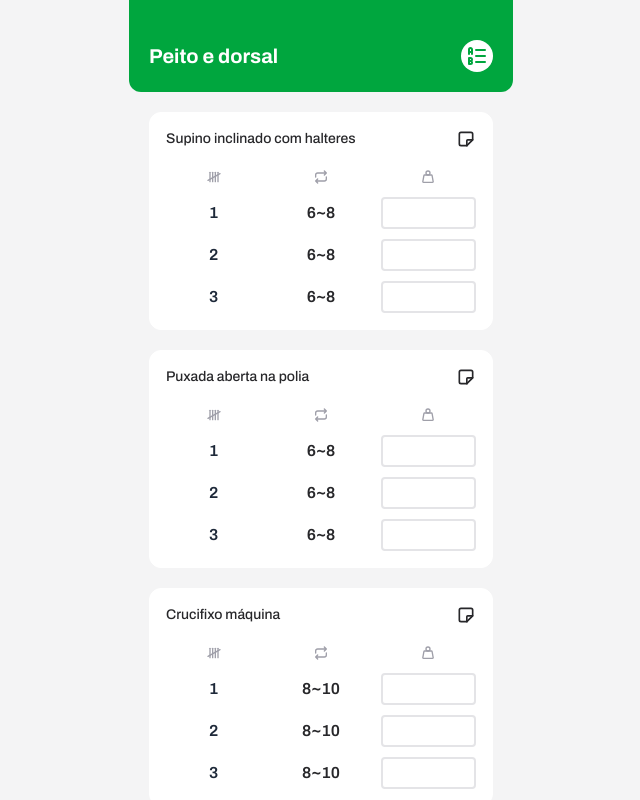
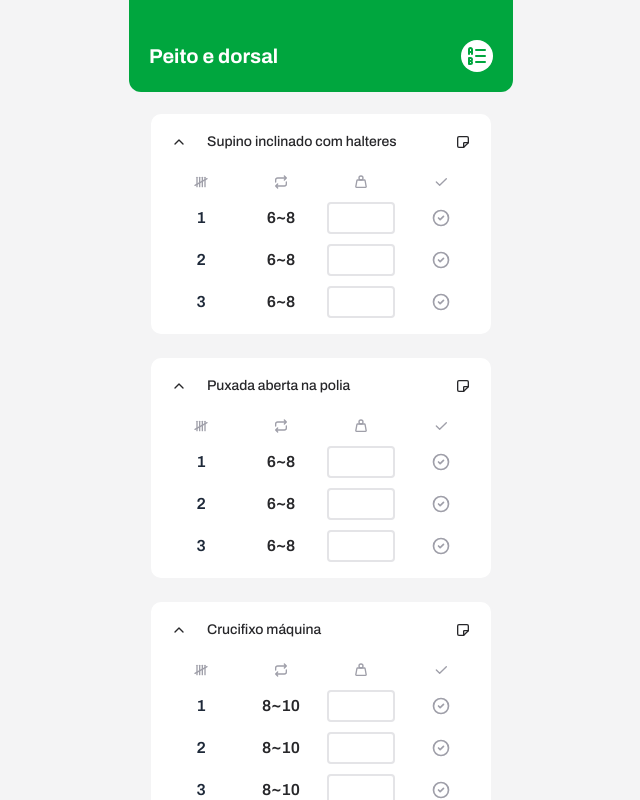
Before and after one commit to eduzrdo/gym-net, a Next.js app: page /0 in a window 1280 px wide. Shown: the whole page, without its empty margins (319-959 px from the left). Built offline with nearby package versions, Linux system fonts and the light colour scheme.

Commit message:
✨ feature: Collapsable exercise cards and check set buttons

```diff
--- a/src/components/ExerciseCard_2.tsx
+++ b/src/components/ExerciseCard_2.tsx
@@ -10,6 +10,11 @@ import {
   IconRestore,
   IconTallymarks,
   IconWeight,
+  IconChevronUp,
+  IconChevronDown,
+  IconCheck,
+  IconCircleCheck,
+  IconCircleCheckFilled,
 } from "@tabler/icons-react";
 import clsx from "clsx";
 import colors from "tailwindcss/colors";
@@ -26,42 +31,81 @@ export function ExerciseCard_2({
   execution,
 }: Exercise) {
   const [setsDone, setSetsDone] = useState(0);
+  const [isCollapsed, setIsCollapsed] = useState(false);
 
   const connector = !execution ? "" : connectors[execution];
 
-  const handleClick = () => {
-    if (setsDone === reps.length) {
-      // setSetsDone(0);
+  const handleCheck = (set: number) => {
+    if (set <= setsDone) {
+      setSetsDone((count) => count - 1);
       return;
+    }
+
+    if (reps.length - setsDone === 1) {
+      setIsCollapsed(true);
     }
 
     setSetsDone((count) => count + 1);
   };
 
-  const handleReset = () => {
+  const handleToggleCollapse = (
+    e: React.MouseEvent<HTMLButtonElement | HTMLParagraphElement>
+  ) => {
+    e.stopPropagation();
+
+    setIsCollapsed(!isCollapsed);
+  };
+
+  const handleReset = (e: React.MouseEvent<HTMLButtonElement>) => {
+    e.stopPropagation();
+
     setSetsDone(0);
+    setIsCollapsed(false);
   };
 
   return (
     <div
       className={clsx(
-        "relative flex flex-col p-4 border-1 rounded-xl gap-5 overflow-hidden min-h-fit",
+        "relative flex flex-col p-4 border-2 rounded-xl gap-5 overflow-hidden min-h-fit select-none",
         setsDone === reps.length
           ? "bg-green-50 border-green-600"
-          : "bg-white border-white"
+          : "bg-white border-zinc-100"
       )}
-      onClick={handleClick}
     >
       <div className="flex items-start gap-4">
-        <p className="flex-1 text-sm font-medium">{title}</p>
+        <button onClick={handleToggleCollapse} className="flex flex-1 gap-4">
+          <div className="p-1">
+            {isCollapsed ? (
+              <IconChevronDown size={16} />
+            ) : (
+              <IconChevronUp size={16} />
+            )}
+          </div>
+
+          <p className="flex-1 text-sm font-medium leading-6 text-left">
+            {title}
+          </p>
+        </button>
 
         {/* <Tag tag="Pirâmide" /> */}
 
-        <button>
-          <IconNote color={colors.zinc[800]} size={20} />
+        {reps.length === setsDone ? (
+          <button className="p-1" onClick={handleReset}>
+            <IconRestore color={colors.zinc[800]} size={16} />
           </button>
+        ) : (
+          <button className="p-1">
+            <IconNote color={colors.zinc[800]} size={16} />
+          </button>
+        )}
       </div>
 
+      <div
+        className={clsx(
+          "flex flex-col gap-5",
+          isCollapsed ? "hidden" : "block"
+        )}
+      >
         <div className="flex gap-3">
           {/* SETS */}
           <Column icon={IconTallymarks}>
@@ -110,6 +154,30 @@ export function ExerciseCard_2({
             ))}
           </Column>
 
+          {/* CHECK */}
+          <Column icon={IconCheck}>
+            {reps.map((_, index) => (
+              <div
+                key={`check${index}`}
+                className="h-8 w-full flex justify-center items-center"
+              >
+                <button
+                  className="p-1 active:bg-zinc-100 rounded-md transition-colors duration-200"
+                  onClick={() => handleCheck(index + 1)}
+                >
+                  {setsDone >= index + 1 ? (
+                    <IconCircleCheckFilled
+                      color={colors.green[600]}
+                      size={20}
+                    />
+                  ) : (
+                    <IconCircleCheck color={colors.zinc[400]} size={20} />
+                  )}
+                </button>
+              </div>
+            ))}
+          </Column>
+
           {/* REST */}
           {/* <Column icon={IconClockPause}>
           {reps.map((_, index) => (
@@ -123,7 +191,10 @@ export function ExerciseCard_2({
         </Column> */}
         </div>
 
-      {setsDone !== reps.length ? (
+        <ProgressBar percentage={(setsDone / reps.length) * 100} />
+
+        {/* RESET */}
+        {/* {setsDone !== reps.length ? (
           <ProgressBar percentage={(setsDone / reps.length) * 100} />
         ) : (
           <button
@@ -133,7 +204,8 @@ export function ExerciseCard_2({
             <span className="text-white font-medium text-sm">Resetar</span>{" "}
             <IconRestore color={colors.white} size={16} />
           </button>
-      )}
+        )} */}
+      </div>
     </div>
   );
 }
--- a/src/data/workoutPlan.ts
+++ b/src/data/workoutPlan.ts
@@ -6,7 +6,9 @@ export type Exercise = {
   execution?: "dropset" | "range";
 };
 export type Workout = { title: string; exercises: Exercise[] };
+
 export type WorkoutPlan = Workout[];
+
 export const workoutPlan: WorkoutPlan = [
   {
     title: "Peito e dorsal",
```
Lines whose indentation alone changed are shown as unchanged.
